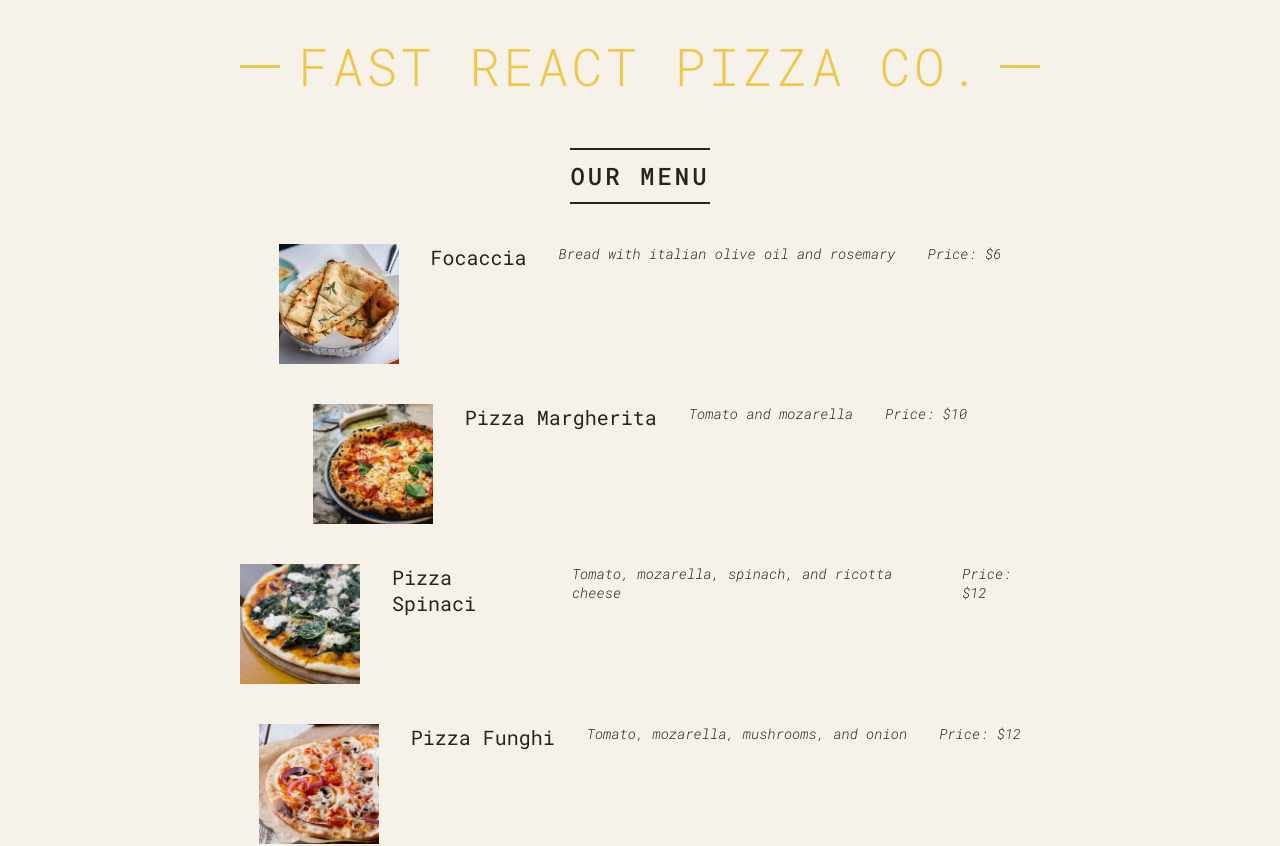
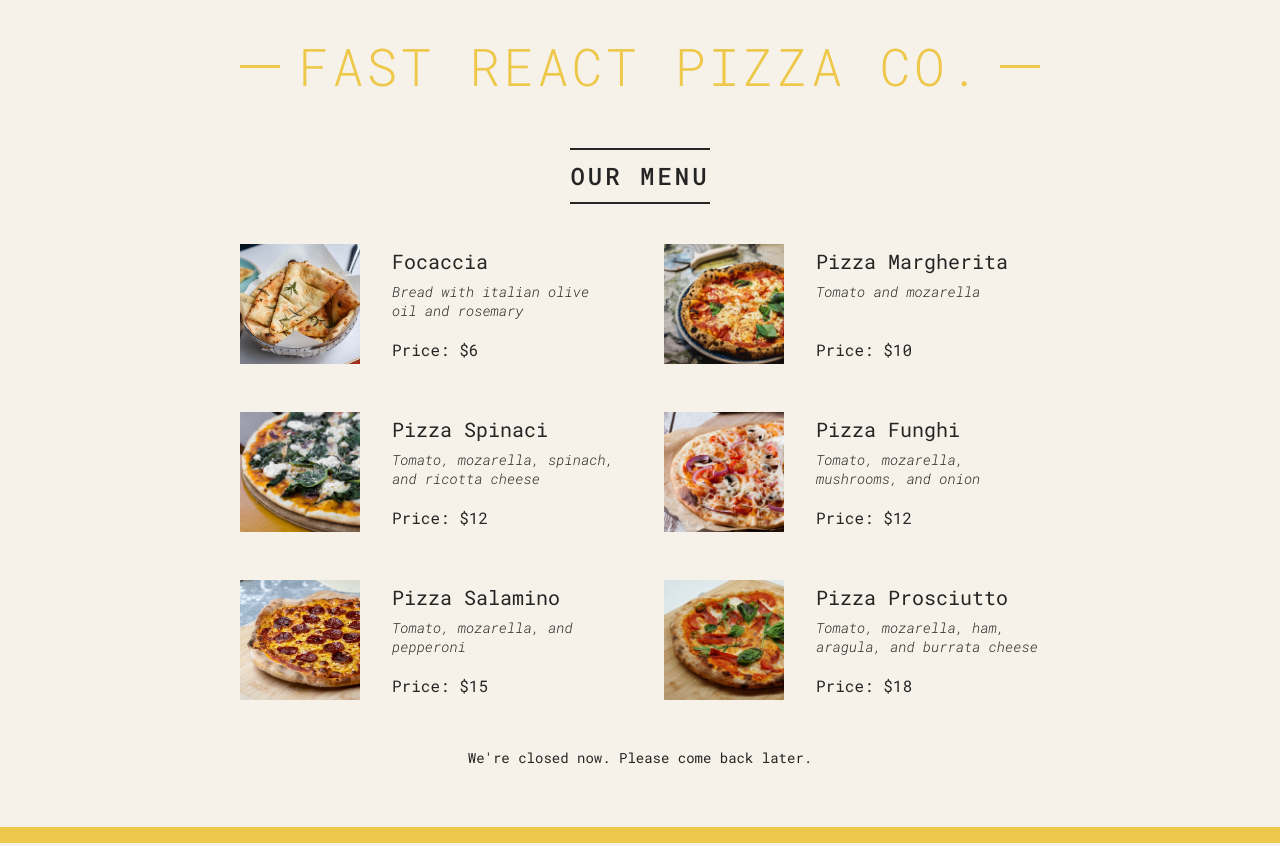
Before and after one commit to V0rikUA/02.-pizza-menu, a React (Create React App) app: page / in a window 1280 px wide. Shown: the top 846 px of the page. Built offline with nearby package versions, Linux system fonts and the light colour scheme.

Commit message:
Refactor Menu and Pizza components for improved structure and readability

```diff
--- a/src/App.js
+++ b/src/App.js
@@ -66,31 +66,35 @@ function Header() {
 }
 
 function Menu() {
+  const pizzas = pizzaData;
+
   return (
     <main className="menu">
       <h2>Our Menu</h2>
-      {pizzaData.map(({ name, ingredients, price, photoName }) => {
-        return (
-          <Pizza
-            name={name}
-            ingredients={ingredients}
-            price={price}
-            photoName={photoName}
-          />
-        );
-      })}
+
+      {pizzas.length > 0 ? (
+        <ul className="pizzas">
+          {pizzaData.map((pizza) => (
+            <Pizza key={pizza.name} pizzaObj={pizza} />
+          ))}
+        </ul>
+      ) : (
+        <p>We're still working on our menu. Please check back later.</p>
+      )}
     </main>
   );
 }
 
-function Pizza({ name, ingredients, price, photoName }) {
+function Pizza({ pizzaObj }) {
   return (
-    <div className="pizza">
-      <img src={photoName} alt={name} />
-      <h3>{name}</h3>
-      <p>{ingredients}</p>
-      <p>Price: ${price}</p>
-    </div>
+    <li className="pizza">
+      <img src={pizzaObj.photoName} alt={pizzaObj.name} />
+      <div>
+        <h3>{pizzaObj.name}</h3>
+        <p>{pizzaObj.ingredients}</p>
+        <span>Price: ${pizzaObj.price}</span>
+      </div>
+    </li>
   );
 }
 
@@ -105,8 +109,18 @@ function Footer() {
   return (
     <div>
       <footer className="footer">
-        {new Date().toLocaleTimeString()} We're currently open until 22:00. Come
-        visit us or order online.
+        {/* {new Date().toLocaleTimeString()} We're currently open until 22:00. Come
+        visit us or order online. */}
+        {isOpen ? (
+          <div className="order">
+            <p>
+              We're open until {closeHour}:00. Come visit us or order online.
+            </p>
+            <button className="btn">Order</button>
+          </div>
+        ) : (
+          <p>We're closed now. Please come back later.</p>
+        )}
       </footer>
     </div>
   );
```
